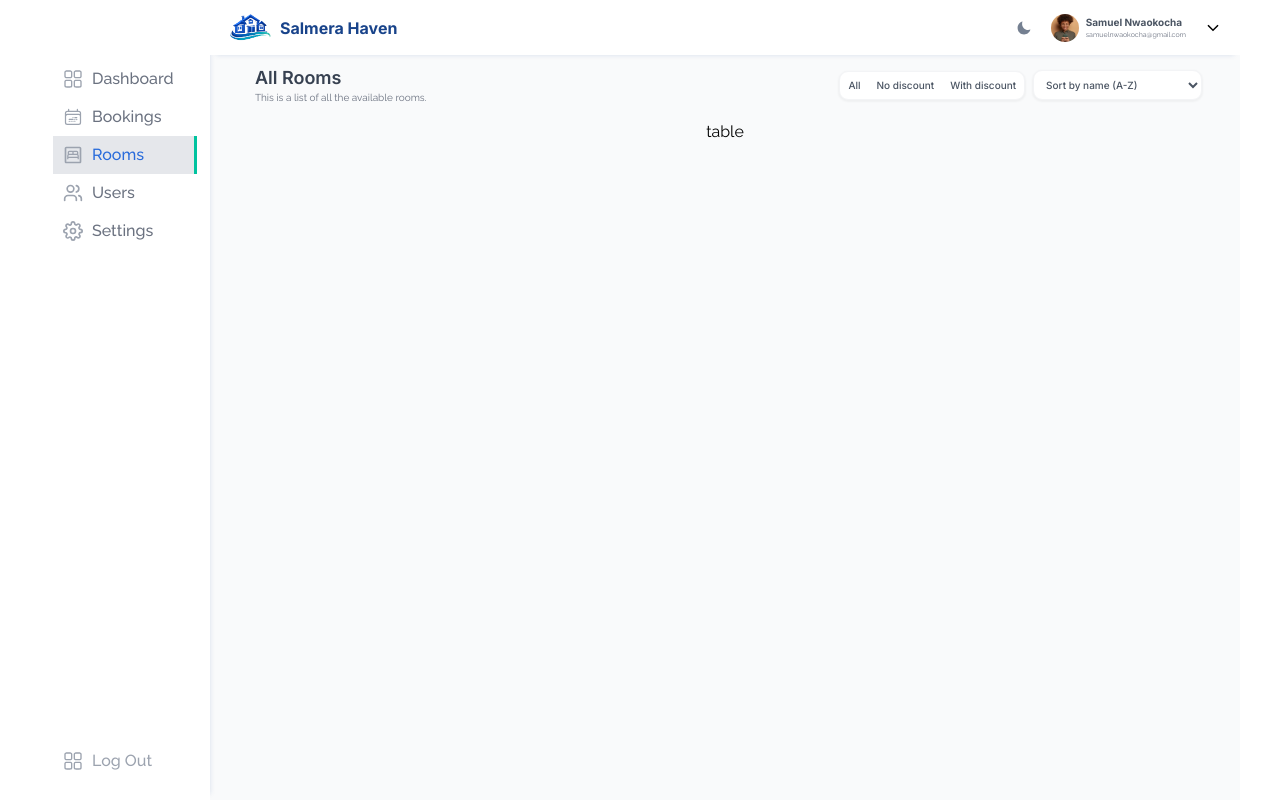
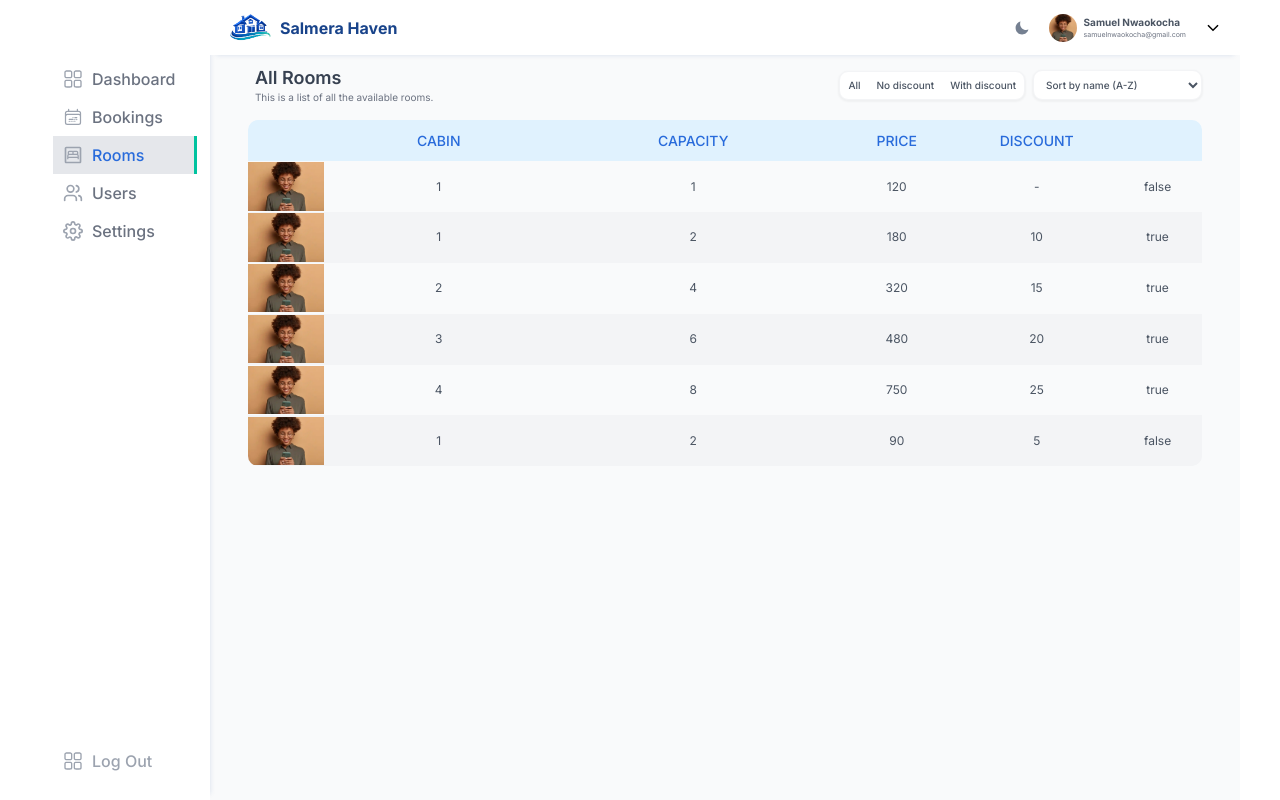
Before and after one commit to GbengaClarke/salmera-haven, a React (Vite) app: page /rooms in a window 1280 px wide. Built offline with nearby package versions, Linux system fonts and the light colour scheme.

Commit message:
made table layout theme

```diff
--- /dev/null
+++ b/src/features/rooms/RoomsRow.jsx
@@ -0,0 +1,24 @@
+import styled from "styled-components";
+
+function RoomsRow({ data }) {
+  const Img = styled.img`
+    width: 100%;
+    height: 95%;
+    object-fit: cover;
+  `;
+
+  const Div = styled.div``;
+  return (
+    <>
+      {/* <div>{data.preview}</div> */}
+      <Img src="public/placeholderpic.webp" alt="cabin image" />
+      <div>{data.rooms}</div>
+      <div>{data.capacity}</div>
+      <div>{data.price}</div>
+      <div>{data.discount ? data.discount : "-"}</div>
+      <div>{String(data.roomService)}</div>
+    </>
+  );
+}
+
+export default RoomsRow;
--- /dev/null
+++ b/src/features/rooms/RoomsTable.jsx
@@ -0,0 +1,72 @@
+import Table from "../../ui/TableContext";
+import RoomsRow from "./RoomsRow";
+
+const roomsData = [
+  {
+    preview: "Single Room",
+    rooms: 1,
+    capacity: 1,
+    price: 120,
+    discount: 0,
+    roomService: false,
+  },
+  {
+    preview: "Standard Double",
+    rooms: 1,
+    capacity: 2,
+    price: 180,
+    discount: 10,
+    roomService: true,
+  },
+  {
+    preview: "Deluxe Double",
+    rooms: 2,
+    capacity: 4,
+    price: 320,
+    discount: 15,
+    roomService: true,
+  },
+  {
+    preview: "Family Suite",
+    rooms: 3,
+    capacity: 6,
+    price: 480,
+    discount: 20,
+    roomService: true,
+  },
+  {
+    preview: "Executive Suite",
+    rooms: 4,
+    capacity: 8,
+    price: 750,
+    discount: 25,
+    roomService: true,
+  },
+  {
+    preview: "Budget Room",
+    rooms: 1,
+    capacity: 2,
+    price: 90,
+    discount: 5,
+    roomService: false,
+  },
+];
+
+function RoomsTable() {
+  return (
+    <Table columns="0.6fr 1.8fr 2.2fr 1fr 1.2fr 0.7fr">
+      <Table.Header>
+        <div></div>
+        <div>cabin</div>
+        <div>capacity</div>
+        <div>price</div>
+        <div>discount</div>
+        <div></div>
+      </Table.Header>
+
+      <Table.Body data={roomsData}></Table.Body>
+    </Table>
+  );
+}
+
+export default RoomsTable;
--- a/src/styles/GlobalStyles.js
+++ b/src/styles/GlobalStyles.js
@@ -51,7 +51,8 @@ const GlobalStyles = createGlobalStyle`
 --color-grey-50: #1f2226
 
 ;
---color-grey-100: #1f2937;
+--color-grey-100: #22282e;
+/* --color-grey-100: #1f2937; */
 --color-grey-200: #374151;
 --color-grey-300: #4b5563;
 --color-grey-400: #6b7280;
@@ -136,7 +137,8 @@ html {
 }
 
 body {
-  font-family: "Raleway", sans-serif;
+  /* font-family: "Raleway", sans-serif; */
+  font-family: "Inter", sans-serif;
   /* color: var(--color-grey-700); */
   /* margin: 0; */
 
--- a/src/ui/AppLayout.jsx
+++ b/src/ui/AppLayout.jsx
@@ -43,6 +43,8 @@ const Main = styled.main`
   /* grid-row: 2; */
   /* overflow-y: auto; */
   /* border: 1px solid red; */
+  overflow-y: scroll;
+
   width: 100%;
   padding: 0 3%;
   margin-inline: auto;
--- a/src/ui/Filter.jsx
+++ b/src/ui/Filter.jsx
@@ -14,6 +14,15 @@ const StyledFilter = styled.div`
   overflow: hidden;
   box-shadow: var(--shadow-sm);
   border: 1px solid var(--color-grey-100);
+  white-space: nowrap;
+
+  & div {
+  }
+
+  @media (max-width: 394px) {
+    /* white-space: nowrap; */
+    justify-content: center;
+  }
 `;
 
 const FilterOption = styled.div`
@@ -21,10 +30,20 @@ const FilterOption = styled.div`
   transition: all 0.3s ease-in-out;
   cursor: pointer;
 
-  &:hover {
+  &:hover,
+  &:active {
     background-color: var(--color-brand-500); //lower opacity later
     color: white;
     /* color: var(--color-grey-100); */
+  }
+
+  @media (max-width: 394px) {
+    padding: 0.6rem 1.2rem;
+  }
+
+  @media (max-width: 363px) {
+    font-size: 0.9rem;
+    padding: 0.6rem 0.8rem;
   }
 `;
 
--- a/src/ui/Select.jsx
+++ b/src/ui/Select.jsx
@@ -9,6 +9,8 @@ const StyledSelect = styled.select`
   border-radius: 9px;
   background-color: var(--color-grey-0);
   padding: 0.7rem 0.8rem;
+  width: 100%;
+
   transition: all 0.3s ease-in-out;
   cursor: pointer;
 
@@ -28,6 +30,14 @@ const StyledSelect = styled.select`
   & option {
     font-family: "Inter";
   }
+
+  @media (min-width: 594px) {
+    width: fit-content;
+  }
+
+  @media (max-width: 363px) {
+    font-size: 0.9rem;
+  }
 `;
 
 // const Styledoption = styled.option`
@@ -35,10 +45,13 @@ const StyledSelect = styled.select`
 // `;
 
 function Select({ options }) {
+  function placeholder() {
+    const sike = 1;
+  }
   return (
-    <StyledSelect value={""}>
+    <StyledSelect value={""} onChange={placeholder}>
       {options.map((option) => (
-        <option value={option.value} key={option.value}>
+        <option value={option.value} onChange={placeholder} key={option.value}>
           {" "}
           {option.label}
         </option>
--- a/src/ui/SideNav.jsx
+++ b/src/ui/SideNav.jsx
@@ -103,6 +103,7 @@ const LogoutLink = styled(NavLink)`
     /* margin-top: -10rem; */
     margin-top: auto;
     margin-bottom: 3rem;
+    /* margin-bottom: 3rem; */
   }
 `;
 
--- a/src/ui/Sortby.jsx
+++ b/src/ui/Sortby.jsx
@@ -4,6 +4,11 @@ import Select from "./Select";
 const StyledSortby = styled.div`
   display: flex;
   align-items: center;
+
+  @media (max-width: 394px) {
+    /* flex: 1; */
+    width: 13rem;
+  }
 `;
 
 function Sortby({ options }) {
--- a/src/ui/TableContainer.jsx
+++ b/src/ui/TableContainer.jsx
@@ -2,6 +2,7 @@ import styled from "styled-components";
 import Row from "../styles/Row";
 import Heading from "../styles/Heading";
 import TableOperations from "./TableOperations";
+import RoomsTable from "../features/rooms/RoomsTable";
 
 const StyledTableContainer = styled.div`
   display: flex;
@@ -22,19 +23,42 @@ const StyledTableContainer = styled.div`
   }
 `;
 
+const RowFlex = styled.div`
+  display: flex;
+  padding: 0.5rem 0.7rem;
+  flex-direction: column;
+  gap: 1rem;
+
+  @media (min-width: 602px) {
+    flex-direction: row;
+    align-items: center;
+    justify-content: space-between;
+
+    gap: 0.8rem;
+  }
+`;
+
+const TableWrapper = styled.div`
+  /* overflow-x: scroll; */
+`;
+
 function TableContainer() {
   return (
     <StyledTableContainer>
-      <Row type={"horizontal"}>
+      <RowFlex>
         <Row>
           <Heading as={"h3"}>All Rooms</Heading>
           <p>This is a list of all the available rooms.</p>
         </Row>
 
         <TableOperations />
+      </RowFlex>
+
+      <Row>
+        <TableWrapper>
+          <RoomsTable />
+        </TableWrapper>
       </Row>
-
-      <Row>table</Row>
     </StyledTableContainer>
   );
 }
--- /dev/null
+++ b/src/ui/TableContext.jsx
@@ -0,0 +1,103 @@
+import { createContext, useContext, useState } from "react";
+import styled from "styled-components";
+import RoomsRow from "../features/rooms/RoomsRow";
+
+const StyledTable = styled.div`
+  /* border: 1px solid red; */
+  /* border: 1px solid var(--color-grey-200); */
+
+  font-size: 1.4rem;
+
+  /* background-color: var(--color-grey-0); */
+  border-radius: 1rem;
+  /* width: 50rem; */
+  overflow: hidden;
+`;
+
+const StyledHeader = styled.div`
+  display: grid;
+  grid-template-columns: ${({ columns }) => columns};
+  background-color: var(--color-blue-100);
+  color: var(--color-blue-500);
+  text-transform: uppercase;
+  font-weight: 500;
+  padding: 1rem 0rem;
+`;
+
+const StyledBody = styled.div`
+  display: flex;
+  flex-direction: column;
+  justify-content: center;
+  font-size: 1.2rem;
+  /* border: 1px solid red; */
+  /* padding: 0.7rem 0.7rem 1.5rem 0.7rem; */
+`;
+
+const CommonRow = styled.div`
+  display: grid;
+  grid-template-columns: ${({ columns }) => columns};
+  color: var(--color-grey-600);
+  /* gap: 1rem; */
+
+  align-items: center;
+
+  &:nth-child(odd) {
+    background-color: inherit;
+  }
+
+  &:nth-child(even) {
+    background-color: var(--color-grey-100);
+  }
+`;
+
+const StyledRow = styled.div``;
+
+const TableContext = createContext();
+
+function Table({ columns, children }) {
+  return (
+    <TableContext.Provider value={{ columns }}>
+      <StyledTable>{children}</StyledTable>
+    </TableContext.Provider>
+  );
+}
+
+function Header({ children }) {
+  const { columns } = useContext(TableContext);
+
+  return <StyledHeader columns={columns}>{children}</StyledHeader>;
+}
+
+// function Row({ data }) {
+//   const { columns } = useContext(TableContext);
+
+//   return (
+//     <>
+//       <div>{data.preview}</div>
+//       <div>{data.rooms}</div>
+//       <div>{data.capacity}</div>
+//       <div>{data.price}</div>
+//       <div>{data.discount}</div>
+//       <div>{String(data.roomService)}</div>
+//     </>
+//   );
+// }
+
+function Body({ data }) {
+  const { columns } = useContext(TableContext);
+
+  return (
+    <StyledBody>
+      {data.map((room) => (
+        <CommonRow key={room.preview} columns={columns}>
+          <RoomsRow data={room} />
+        </CommonRow>
+      ))}
+    </StyledBody>
+  );
+}
+
+Table.Header = Header;
+Table.Body = Body;
+
+export default Table;
--- a/src/ui/TableOperations.jsx
+++ b/src/ui/TableOperations.jsx
@@ -47,8 +47,16 @@ function TableOperations() {
 
   const StyledOperations = styled.div`
     display: flex;
-    align-items: center;
-    gap: 0.8rem;
+    /* flex-direction: column; */
+    /* align-items: left; */
+    /* justify-content: center; */
+    gap: 0.5rem;
+
+    @media (min-width: 594px) {
+      flex-direction: row;
+      align-items: center;
+      gap: 0.8rem;
+    }
   `;
   //change fragment and input media query here
   return (
```
